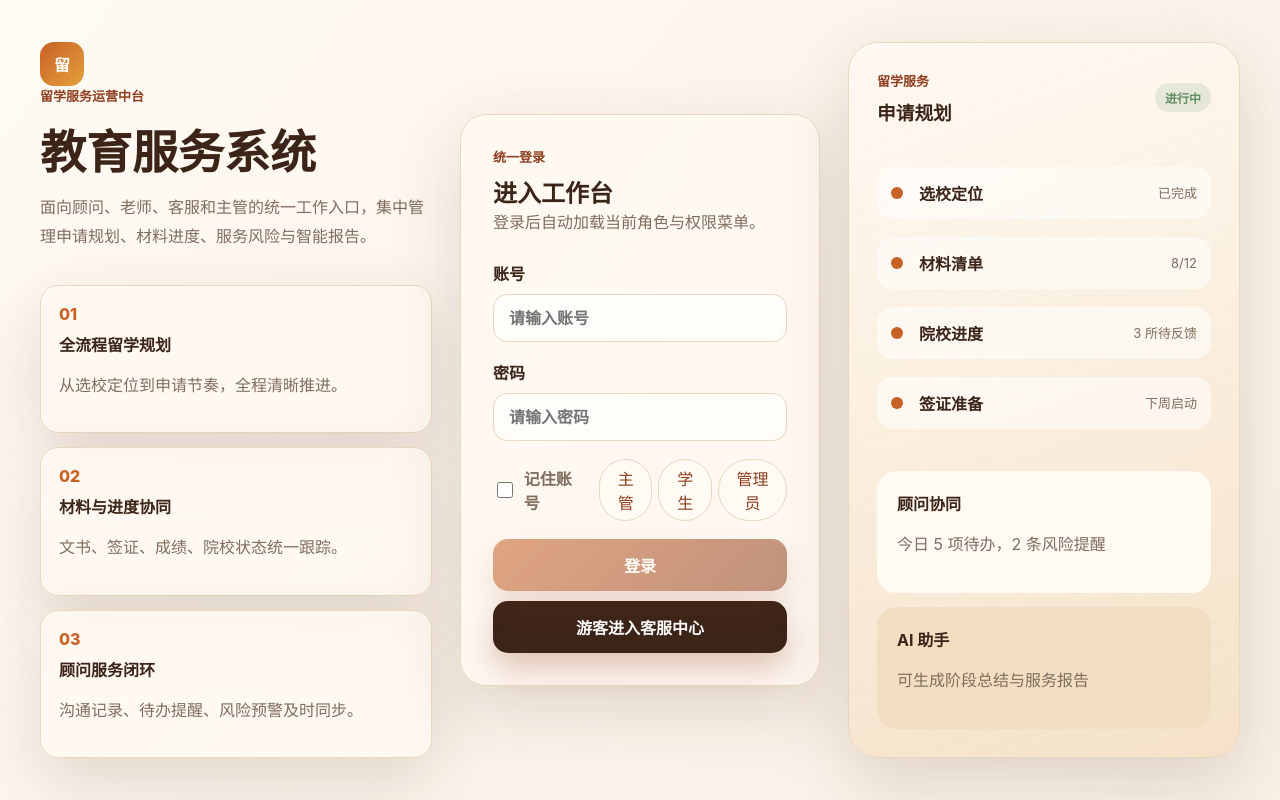
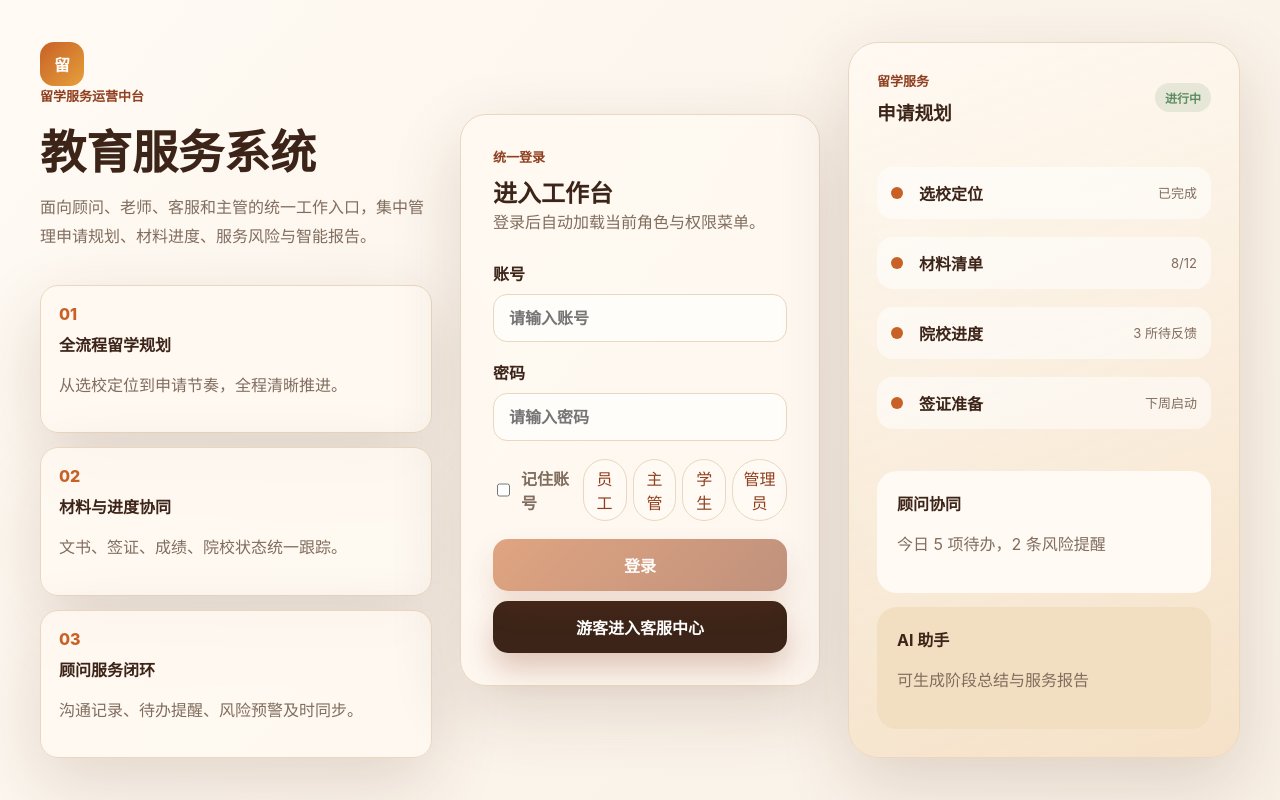
Before and after one commit to mengwu23/EducationalServices, a Vue app in the folder frontend/: page /login in a window 1280 px wide. Built offline with nearby package versions, Linux system fonts and the light colour scheme.

Commit message:
员工登录

```diff
--- a/frontend/src/views/LoginView.vue
+++ b/frontend/src/views/LoginView.vue
@@ -9,6 +9,10 @@ const password = ref("");
 const remember = ref(false);
 const errorMessage = ref("");
 const submitting = ref(false);
+const employeeDemoAccount = {
+  username: "emp002",
+  password: "123456",
+};
 
 const canSubmit = computed(() => username.value.trim() && password.value.trim() && !submitting.value);
 
@@ -45,9 +49,10 @@ async function handleVisitorLogin() {
   }
 }
 
-function useDemoAccount(account: "manager" | "student" | "admin") {
+function useDemoAccount(account: "manager" | "employee" | "student" | "admin") {
   const map = {
     manager: "emp001",
+    employee: employeeDemoAccount.username,
     student: "stu001",
     admin: "emp008",
   };
@@ -109,6 +114,7 @@ function useDemoAccount(account: "manager" | "student" | "admin") {
             <span>记住账号</span>
           </label>
           <div class="demo-actions">
+            <button type="button" @click="useDemoAccount('employee')">员工</button>
             <button type="button" @click="useDemoAccount('manager')">主管</button>
             <button type="button" @click="useDemoAccount('student')">学生</button>
             <button type="button" @click="useDemoAccount('admin')">管理员</button>
--- a/frontend/src/views/StudentProgressView.vue
+++ b/frontend/src/views/StudentProgressView.vue
@@ -150,7 +150,10 @@ async function loadData() {
       timeline.value = timelineResult.stages || [];
       timelineSummary.value = timelineResult.summary;
     } else {
-      const listResult = await listApplicationProgress(params);
+      const listResult = await listApplicationProgress({
+        ...params,
+        handler_employee_id: user.value?.role === "employee" ? user.value.employee_id || undefined : undefined,
+      });
       records.value = listResult.items || [];
       total.value = listResult.total;
       timeline.value = [];
```
